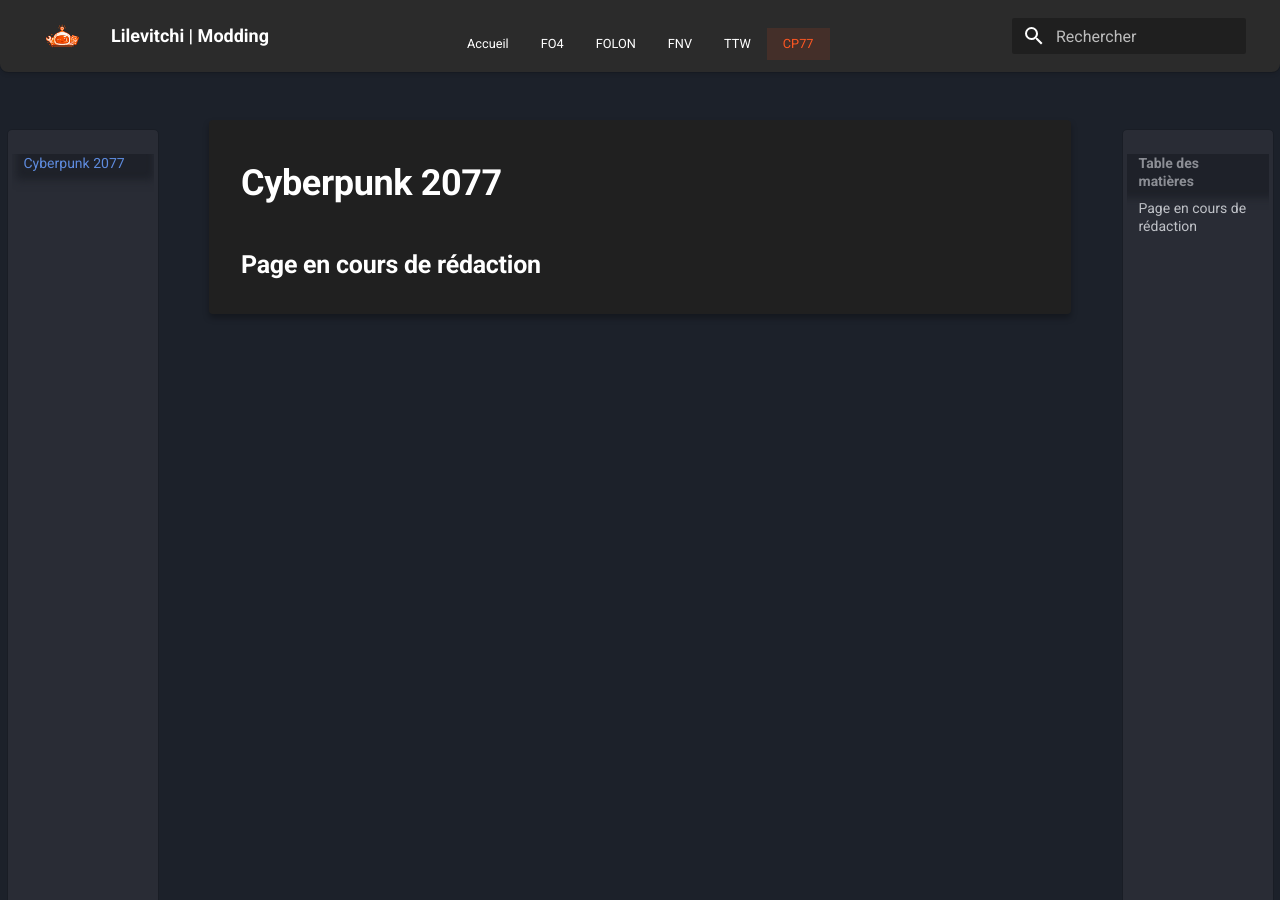
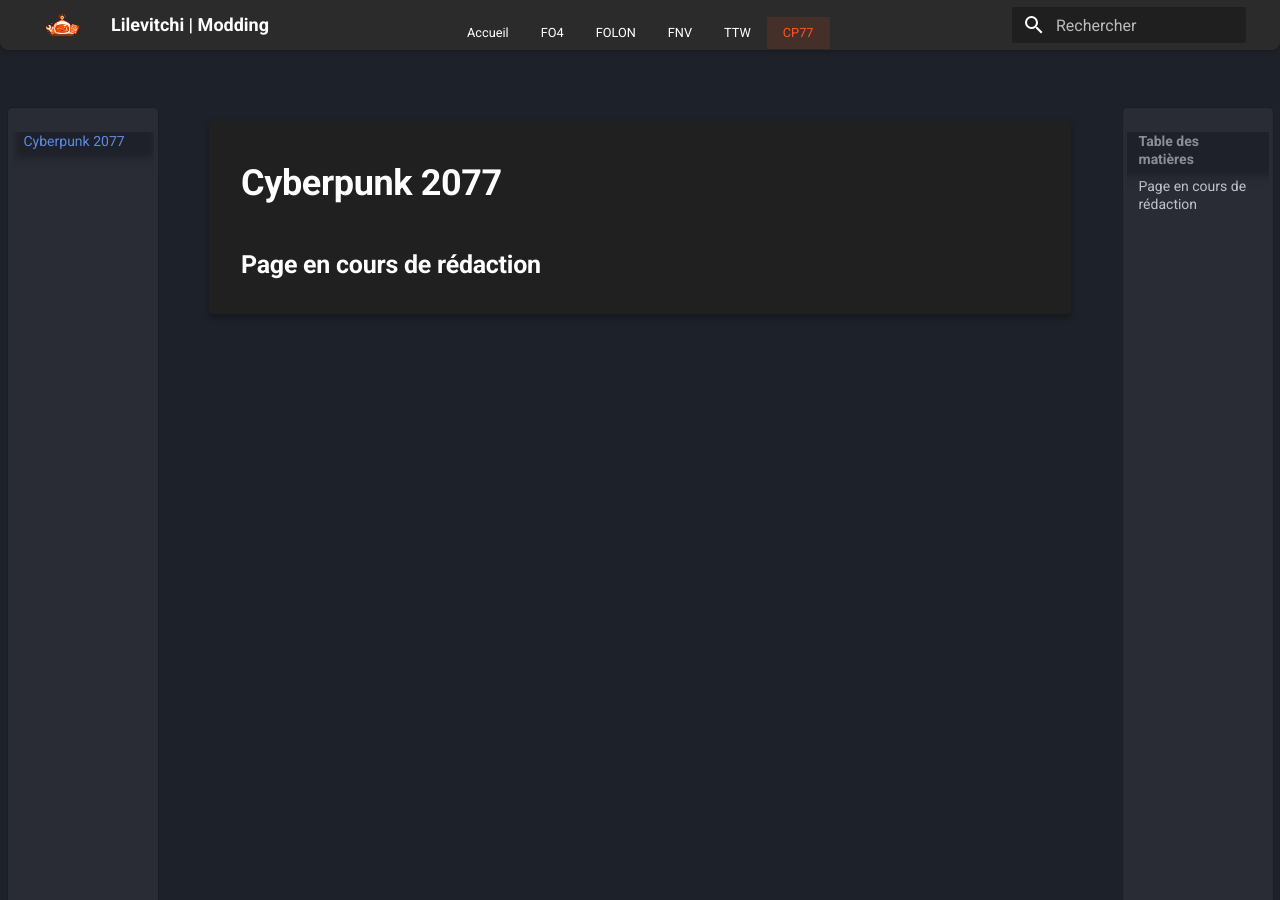
Before and after one commit to Lilevitchi/lilevitchi.github.io, an MkDocs documentation site: the page built from docs/cyberpunk/index.md, in a window 1280 px wide and 900 px high. Built offline with MkDocs 1.6.1 and Material for MkDocs 9.7.7, drawn with Linux system fonts in a browser that asks for light colours.

Commit message:
Update extra.css

```diff
--- a/docs/stylesheets/extra.css
+++ b/docs/stylesheets/extra.css
@@ -8,25 +8,6 @@
 
 :root {
 
-/* ---------- Midnight Variables (EM) ---------- */
-  --header-height: 5em;
-  --progress-height: 5.2em;
-  --sidebar-width: 15em;
-  --sidebar-margin-top: 5.75em;
-
-  /* ---------- Ton Identité Visuelle ---------- */
-  --font-main: "Arial", "Helvetica", sans-serif;
-  --accent: #ff5722;
-  --bg-page: #1c212a;
-  --bg-card: rgb(32, 32, 32);
-  --bg-header: rgb(43, 43, 43);
-
-  /* ---------- Transitions Midnight ---------- */
-  --transition: all 187ms cubic-bezier(0, 0, 0, 1);
-
-
-
-
   /* ---------- Fonts ---------- */
   --font-main: "Arial", "Helvetica", sans-serif;
 
@@ -35,6 +16,9 @@
   --accent-soft: rgba(255, 87, 34, 0.08);
   --accent-border: rgba(255, 87, 34, 0.5);
   --accent-glow: rgba(255, 87, 34, 0.6);
+  --bg-page: #1c212a;
+  --bg-card: rgb(32, 32, 32);
+  --bg-header: rgb(43, 43, 43);
 
    /* ---------- Tabs / Navigation ---------- */
   --tab-bg-hover: rgba(255, 255, 255, 0.08);
@@ -45,13 +29,14 @@
   --dark-1: #1a1a1a;
   --dark-2: #2c2c2c;
   --white: #ffffff;
-  --bg-page: #1c212a;
-  --bg-card: rgb(32, 32, 32);
 
   /* ---------- Layout ---------- */
-  --header-height: 72px;
+  --header-height: 5em;
+  --progress-height: 5.2em;
   --content-max-width: 87.5rem; /* 1400px */
   --grid-max-width: 95%;
+  --sidebar-width: 15em;
+  --sidebar-margin-top: 5.75em;
 
   /* ---------- Spacing ---------- */
   --space-xs: 0.4rem;
@@ -77,6 +62,7 @@
   --transition-fast: 0.25s ease;
   --transition-base: 0.3s ease;
   --transition-slow: 0.4s ease;
+  --transition: all 187ms cubic-bezier(0, 0, 0, 1);
 
   /* ---------- Effects ---------- */
   --blur-soft: blur(5px);
@@ -88,7 +74,7 @@
 }
 
 /* ==============================
-   1. TYPOGRAPHIE — BASE RESPONSIVE
+   1. GLOBAL
    ==============================*/
 
 * {
@@ -116,7 +102,7 @@
    2. PROGRESS BAR (Leur rail gris)
    ==============================*/
 
-.progress-container {
+[data-md-color-scheme] .progress-container {
   z-index: 2;
   width: 100%;
   height: var(--progress-height);
@@ -128,7 +114,7 @@
   pointer-events: none;
 }
 
-.progress-bar {
+[data-md-color-scheme] .progress-bar {
   height: 100%;
   background-color: var(--accent);
   width: 0%; /* Piloté par JS */
```
